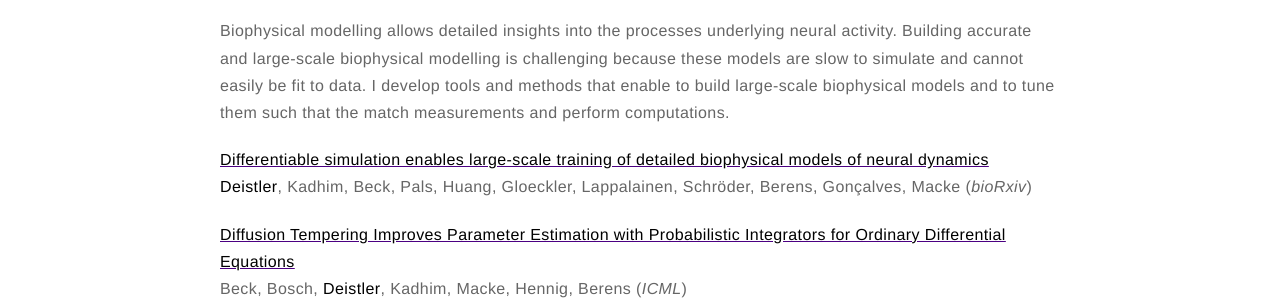
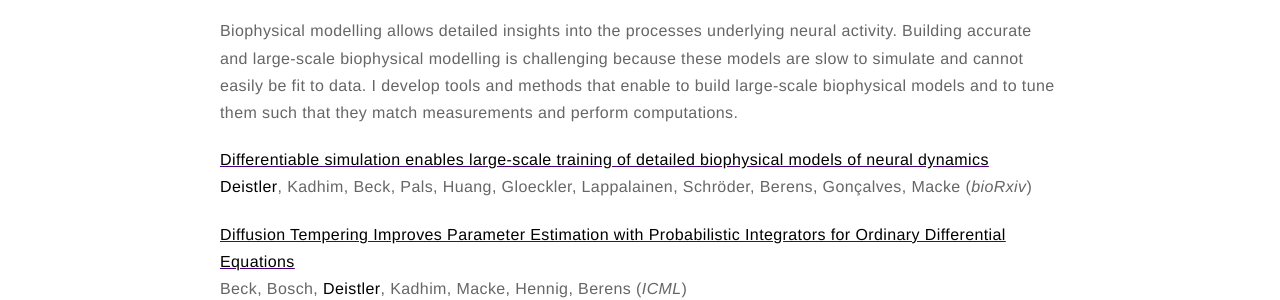
Before and after one commit to michaeldeistler/michaeldeistler.github.io, a Jekyll site: the page built from about.md, in a window 1280 px wide and 900 px high. Shown: the part 360-660 px from the top of the window. Built offline with Jekyll 4.4.1, drawn with Linux system fonts in a browser that asks for light colours.

Commit message:
update landing page

```diff
--- a/_config.yml
+++ b/_config.yml
@@ -1,6 +1,6 @@
 # main text of home
 name: Michael Deistler
-bio: PhD Student in Machine Learning at the University of Tübingen with Jakob Macke.
+bio: Researcher in Machine Learning for Neuroscience
 
 # twitter summary info
 description: A scientific blog
--- a/about.md
+++ b/about.md
@@ -11,7 +11,7 @@ I am a PhD candidate at the [Max Planck International Research School for Intell
 
 <br>
 ## Large-scale biophysical modelling with differentiable simulation
-Biophysical modelling allows detailed insights into the processes underlying neural activity. Building accurate and large-scale biophysical modelling is challenging because these models are slow to simulate and cannot easily be fit to data. I develop tools and methods that enable to build large-scale biophysical models and to tune them such that the match measurements and perform computations.
+Biophysical modelling allows detailed insights into the processes underlying neural activity. Building accurate and large-scale biophysical modelling is challenging because these models are slow to simulate and cannot easily be fit to data. I develop tools and methods that enable to build large-scale biophysical models and to tune them such that they match measurements and perform computations.
 
 [**Differentiable simulation enables large-scale training of detailed biophysical models of neural dynamics**](https://www.biorxiv.org/content/10.1101/2024.08.21.608979v1)\
 **Deistler**, Kadhim, Beck, Pals, Huang, Gloeckler, Lappalainen, Schröder, Berens, Gonçalves, Macke (_bioRxiv_)
```
